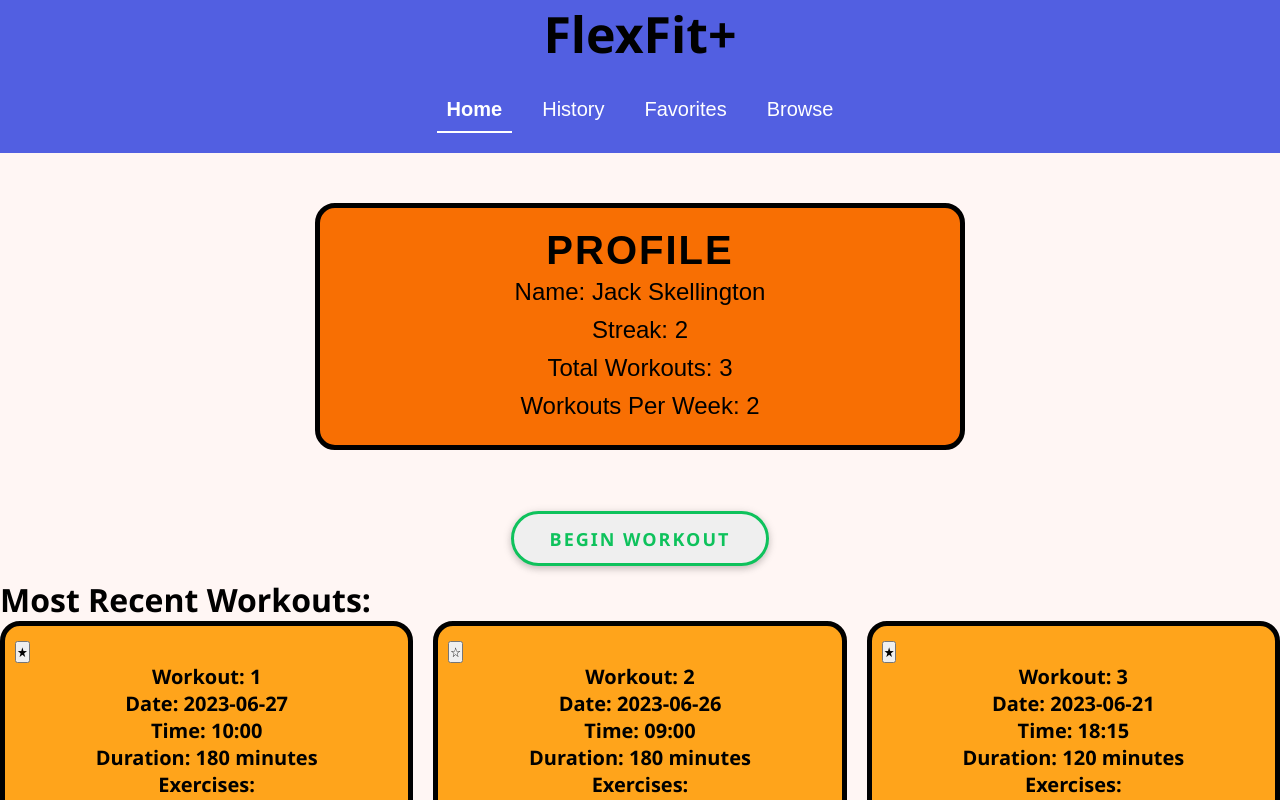
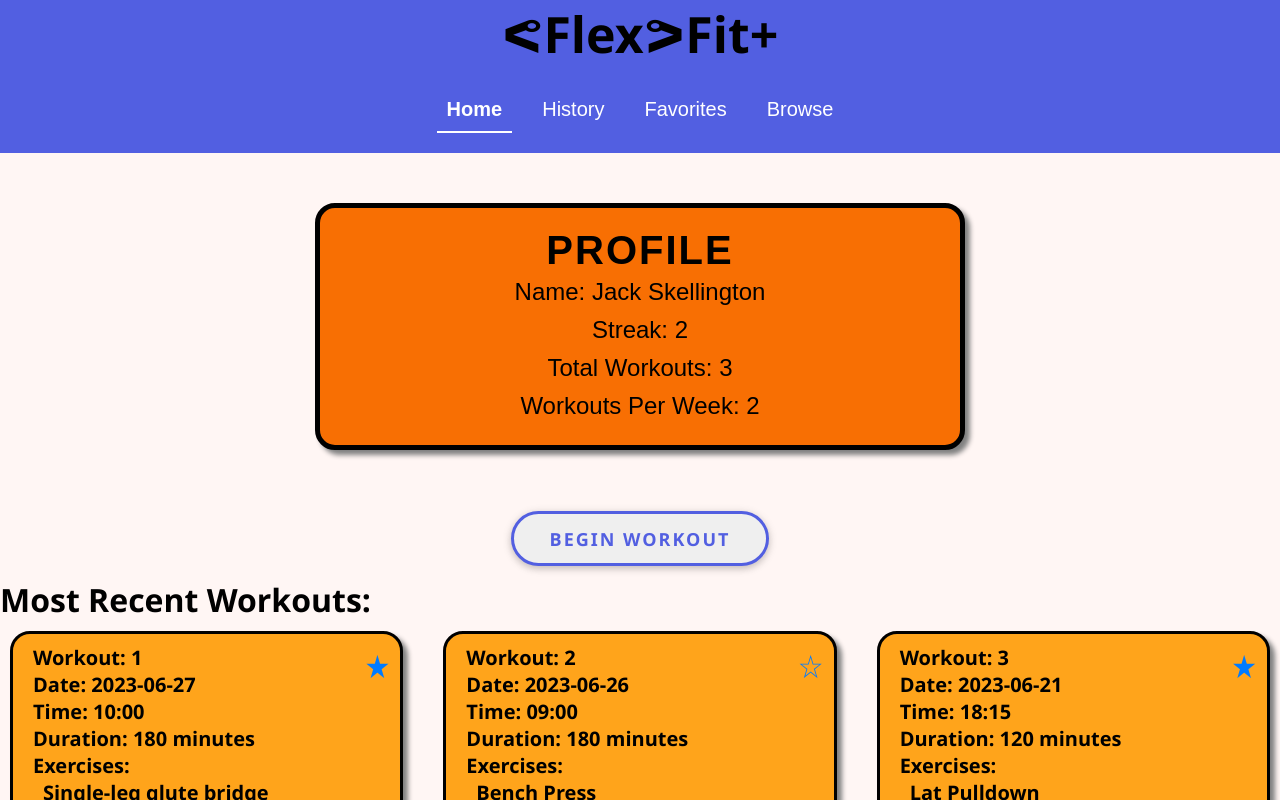
Before and after one commit to marckatz/exercises, a React (Create React App) app: page / in a window 1280 px wide. Shown: the top 800 px of the page. Built offline with nearby package versions, Linux system fonts and the light colour scheme; data requests are answered from the project's data file.

Commit message:
make prettier

```diff
--- a/src/components/App.js
+++ b/src/components/App.js
@@ -7,9 +7,10 @@ import Favorites from "./Favorites";
 import Browse from "./Browse";
 
 function App(){
+    document.title = "FlexFit+"
     return (
         <div>
-            <h1 className="main">FlexFit+</h1>
+            <h1 className="main">ᕙFlexᕗFit+</h1>
             <NavBar />
             <Switch>
                 <Route exact path="/">
--- a/src/components/WorkoutCard.js
+++ b/src/components/WorkoutCard.js
@@ -10,7 +10,7 @@ function WorkoutCard ({workout}) {
         <li key={index}>
             <p><strong>{exercise.name}</strong></p>
             <ul>
-                <li><strong>Sets:</strong>{exercise.sets}</li>
+                <li><strong>Sets:</strong> {exercise.sets}</li>
                 <li><strong>Reps:</strong> {exercise.reps}</li>
             </ul>
         </li>
@@ -34,12 +34,12 @@ function WorkoutCard ({workout}) {
 
     return (
         <div className="workout-card">
-            <button onClick={handleFavorite}>{isFavorited?"★":"☆"}</button>
-            <h4 className="workout-header"><strong>Workout:</strong> {id}</h4>
-            <h4 className="workout-date"><strong>Date:</strong> {date}</h4>
-            <h4 className="workout-time"><strong>Time:</strong> {time}</h4>
-            <h4 className="workout-dur"><strong>Duration:</strong> {duration} minutes</h4>
-            <h4 className="workout-exercises"><strong>Exercises:</strong></h4>
+            <button onClick={handleFavorite} className="favorite-button"><span>{isFavorited?"★":"☆"}</span></button>
+            <h4 className="workout-data"><strong>Workout:</strong> {id}</h4>
+            <h4 className="workout-data"><strong>Date:</strong> {date}</h4>
+            <h4 className="workout-data"><strong>Time:</strong> {time}</h4>
+            <h4 className="workout-data"><strong>Duration:</strong> {duration} minutes</h4>
+            <h4 className="workout-data"><strong>Exercises:</strong></h4>
             <ul className="exercise-list">{renderExercises}</ul>
         </div>
 
--- a/src/index.css
+++ b/src/index.css
@@ -61,6 +61,7 @@ code {
   text-align: center;
   max-width: 600px;
   border-radius: 20px;
+  box-shadow: 5px 5px 5px gray;
 }
 
 .profile {
@@ -102,11 +103,11 @@ code {
   text-align: right;
   font-weight: bold;
   padding: 0.7em 2em;
-  border: 3px solid #0ec25c;
+  border: 3px solid #525FE1;
   border-radius: 200px;
   position: relative;
   box-shadow: 0 2px 10px rgba(0, 0, 0, 0.16), 0 3px 6px rgba(0, 0, 0, 0.1);
-  color: #0ec25c;
+  color: #525FE1;
   text-decoration: none;
   transition: 0.3s ease all;
   z-index: 0;
@@ -123,7 +124,7 @@ code {
   bottom: 0;
   opacity: 0;
   content: '';
-  background-color: #0ec25c;
+  background-color: #525FE1;
   z-index: -1;
   border-radius: 16px;
 }
@@ -258,36 +259,21 @@ code {
 }
 
 .workout-card {
-  border:5px solid black;
+  border: 3px solid black;
   padding: 10px;
-  margin-bottom: 10px;
+  margin: 10px;
   background-color: #FFA41B;
   font-size: 20px;
   border-radius: 20px;
+  box-shadow: 5px 5px 5px gray;
 }
 
-.workout-header {
-  text-align: center;
-}
-
-.workout-date {
-  text-align: center;
-}
-
-.workout-time {
-  text-align: center;
-}
-
-.workout-dur {
-  text-align: center;
-}
-
-.workout-exercises {
-  text-align: center;
+.workout-data {
+  padding-left: 10px;
 }
 
 .exercise-list li {
-  text-align: center;
+  padding-left: 20px;
   list-style: none;
 }
 
@@ -438,3 +424,18 @@ code {
   border-radius: 4px;
   cursor: pointer;
 }
+
+.favorite-button{
+  float: right;
+  border: none;
+  background-color: transparent;
+  font-size: xx-large;
+}
+
+.favorite-button span{
+  color:#007bff
+}
+
+.favorite-button span:hover{
+  text-shadow: 0 0 5px white;
+}
```
